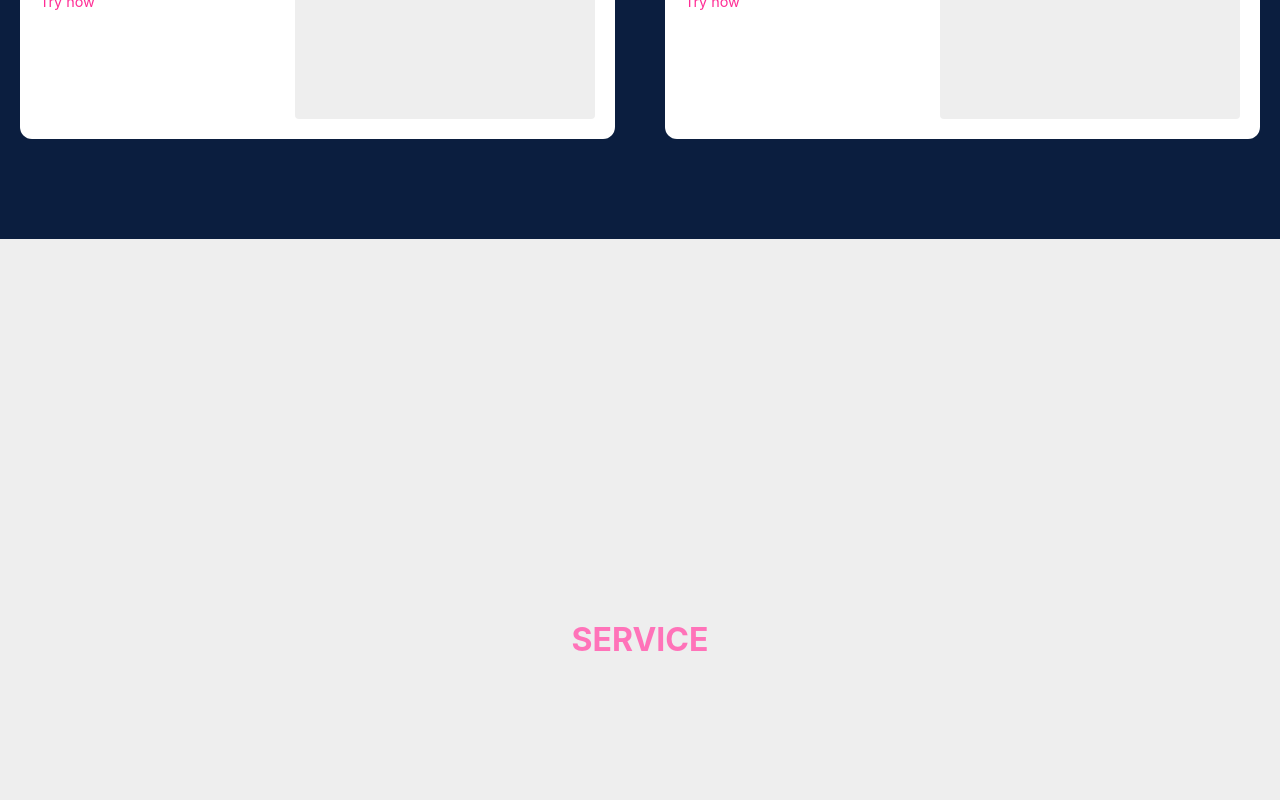
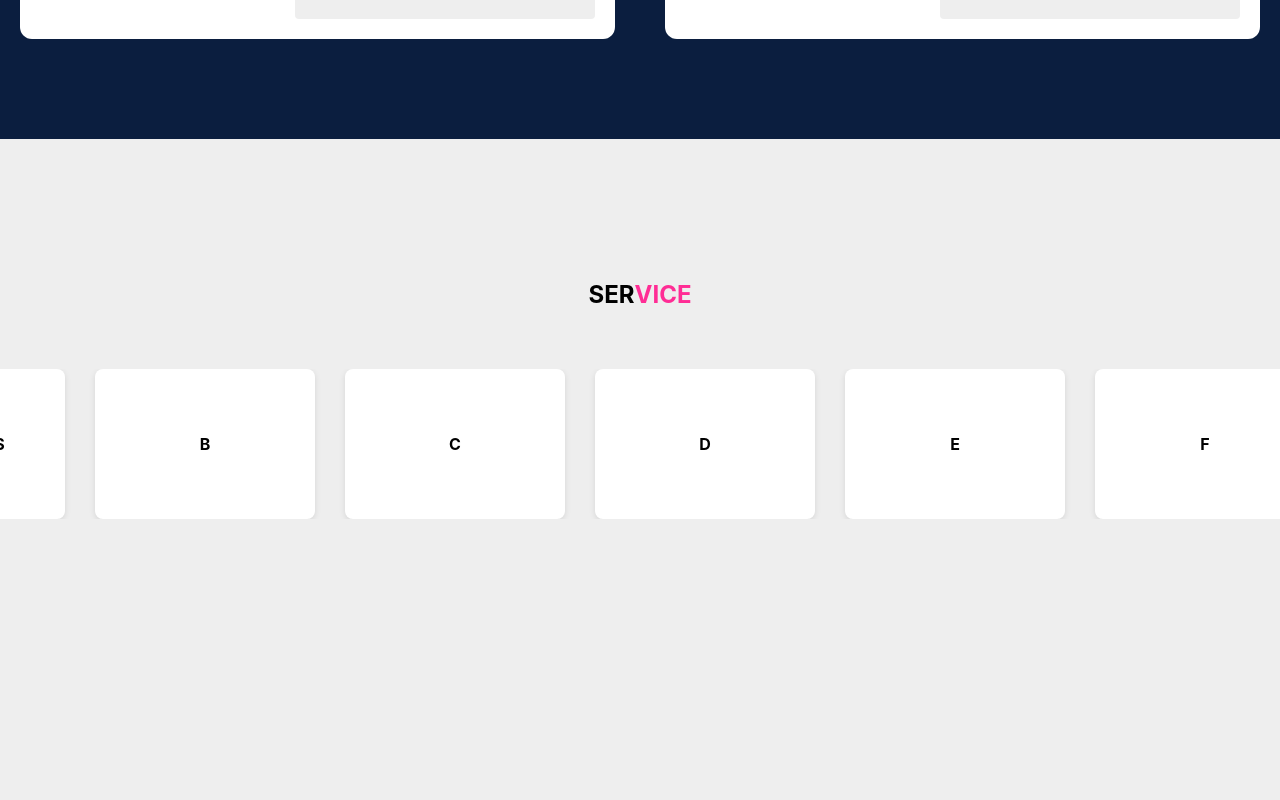
Before and after one commit to nownity/MoneyMakingSns, a React (Create React App) app: page / in a window 1280 px wide. Shown: the part 2440-3240 px from the top of the page. Built offline with nearby package versions, Linux system fonts and the light colour scheme.

Commit message:
service 섹션 구상중..

```diff
--- a/src/pages/AboutSection.jsx
+++ b/src/pages/AboutSection.jsx
@@ -47,6 +47,9 @@ const Heading = styled.h2`
   font-weight: bold;
   margin-bottom: 10px;
   color: #222;
+  span {
+    color: #ff2d95;
+  }
   @media (max-width: 768px) {
     font-size: 2.1rem;
   }
@@ -108,7 +111,9 @@ const AboutSection = ({ lang }) => {
     <Section>
       <Content>
         <SmallTitle>about</SmallTitle>
-        <Heading>{lang === "ko" ? "About us" : "About us"}</Heading>
+        <Heading>
+          About <span>us</span>
+        </Heading>
         <SubHeading>"Global Connection, Korean Experience"</SubHeading>
         <Description>
           {lang === "ko"
--- a/src/pages/InfoSection.jsx
+++ b/src/pages/InfoSection.jsx
@@ -1,23 +1,74 @@
-import styled from "styled-components";
+import styled, { keyframes } from "styled-components";
+
+// 롤링 애니메이션
+const scroll = keyframes`
+  0% { transform: translateX(0); }
+  100% { transform: translateX(-50%); }
+`;
 
 const Section = styled.section`
   width: 100%;
   height: 100vh;
+  background-color: #eeeeee;
+  display: flex;
+  flex-direction: column;
+  align-items: center;
+  justify-content: flex;
+`;
+
+const Heading = styled.h2`
+  font-size: 1.5rem;
+  height: 150px;
+  margin-top: 80px;
   display: flex;
   align-items: center;
   justify-content: center;
-  background-color: #eeeeee;
+  color: #000000;
+  span {
+    color: #ff2d95;
+  }
 `;
 
-const Heading = styled.h2`
-  font-size: 2rem;
-  color: #ff73b9;
+const SliderWrapper = styled.div`
+  overflow: hidden;
+  white-space: nowrap;
+  width: 100%;
+`;
+
+const Slider = styled.div`
+  display: inline-flex;
+  animation: ${scroll} 100s linear infinite;
+`;
+
+const LogoBox = styled.div`
+  flex: 0 0 auto;
+  width: 220px;
+  height: 150px;
+  display: flex;
+  align-items: center;
+  justify-content: center;
+  margin-right: 30px;
+  background: #fff;
+  border-radius: 8px;
+  box-shadow: 0 2px 6px rgba(0, 0, 0, 0.1);
+  font-weight: bold;
 `;
 
 const InfoSection = () => {
+  const logos = ["NOWMAKES", "B", "C", "D", "E", "F", "G", "H", "I", "J"];
+
   return (
     <Section>
-      <Heading>SERVICE</Heading>
+      <Heading>
+        SER<span>VICE</span>
+      </Heading>
+      <SliderWrapper>
+        <Slider>
+          {logos.concat(logos).map((logo, index) => (
+            <LogoBox key={index}>{logo}</LogoBox>
+          ))}
+        </Slider>
+      </SliderWrapper>
     </Section>
   );
 };
--- a/src/pages/SampleSection.jsx
+++ b/src/pages/SampleSection.jsx
@@ -28,7 +28,8 @@ const CardGrid = styled.div`
   width: 100%;
   max-width: 1600px;
 
-  @media (max-width: 768px) {
+  @media (max-width: 1200px) {
+    max-width: 800px;
     grid-template-columns: 1fr;
   }
 `;
@@ -71,7 +72,7 @@ const CardText = styled.div`
 
 const ImagePlaceholder = styled.div`
   width: 300px;
-  height: 300px;
+  height: 250px;
   background-color: #eee;
   display: flex;
   align-items: center;
```
